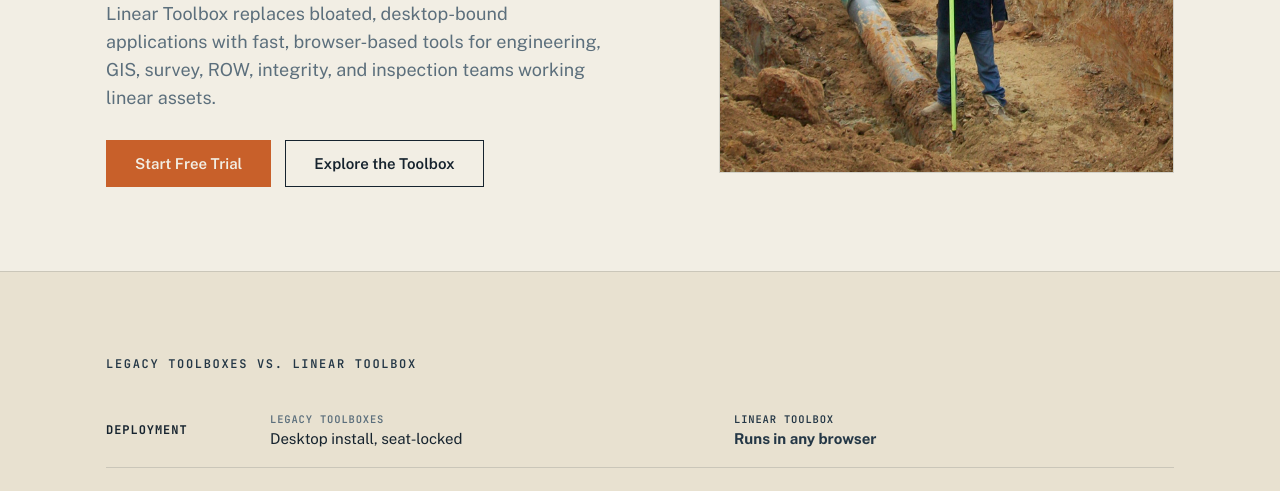
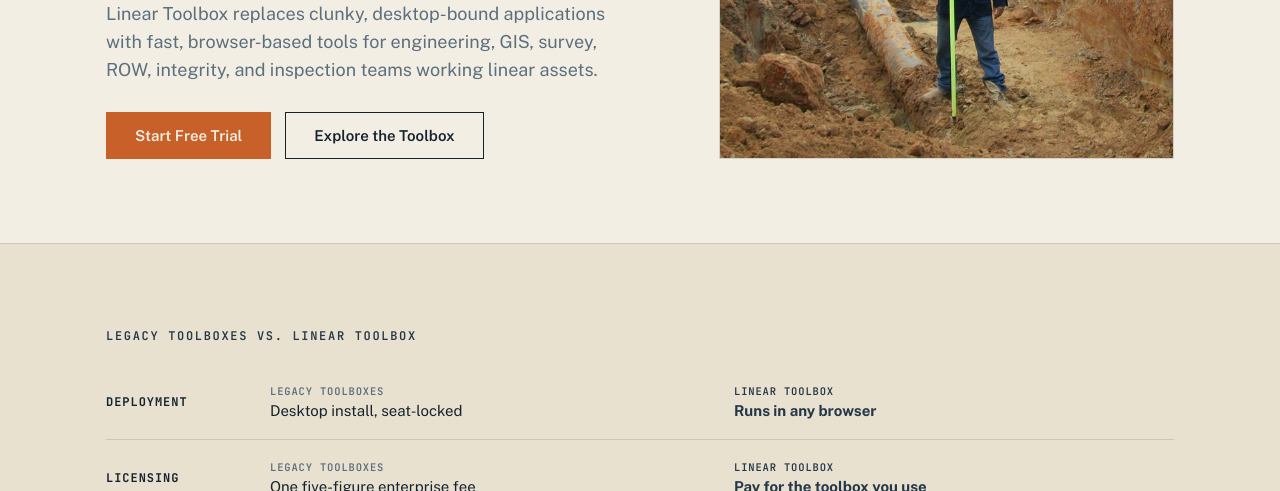
Before and after one commit to LeeDavisTX/LinearToolbox, a plain HTML site: page index.html in a window 1280 px wide. Shown: the part 609-1100 px from the top of the page. Drawn offline with nearby package versions, Linux system fonts and the light colour scheme; a web font is replaced by a local one.

Commit message:
Update index.html

```diff
--- a/index.html
+++ b/index.html
@@ -96,7 +96,7 @@
         <div style="display:flex;flex-direction:column;gap:22px;">
           <span class="eyebrow">Linear asset tooling for pipeline &amp; energy infrastructure</span>
           <h1 class="h-display" style="font-size:clamp(40px,5.4vw,68px);">Fit-for-purpose tools.<br>Without the enterprise price tag.</h1>
-          <p class="lede">Linear Toolbox replaces bloated, desktop-bound applications with fast, browser-based tools for engineering, GIS, survey, ROW, integrity, and inspection teams working linear assets.</p>
+          <p class="lede">Linear Toolbox replaces clunky, desktop-bound applications with fast, browser-based tools for engineering, GIS, survey, ROW, integrity, and inspection teams working linear assets.</p>
           <div style="display:flex;gap:14px;flex-wrap:wrap;padding-top:6px;">
             <a class="btn btn-primary" href="mailto:email@gmail.com?subject=Linear%20Toolbox%20—%20Get%20Started">Start Free Trial</a>
             <a class="btn btn-ghost" href="#tools">Explore the Toolbox</a>
```
